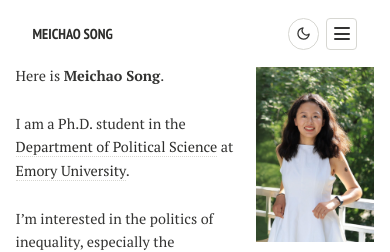
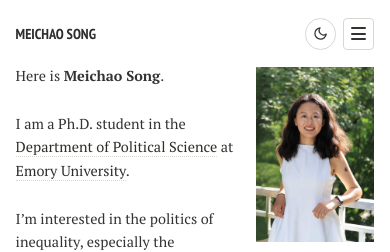
Before and after one commit to MeichaoPoliSci/MeichaoCV202606, a Jekyll site: the page built from index.md, in a window 390 px wide. Shown: the top 252 px of the page. Built offline with Jekyll 4.4.1, drawn with Linux system fonts in a browser that asks for light colours; nearby versions of some CDN libraries; comment, search, counter and statistics services are not loaded; a style sheet for code colours, icons or effects is not loaded.

Commit message:
Align mobile header with content

```diff
--- a/_includes/head.html
+++ b/_includes/head.html
@@ -58,8 +58,8 @@
 <link rel="stylesheet" href="https://cdnjs.cloudflare.com/ajax/libs/academicons/1.8.6/css/academicons.min.css" integrity="sha256-uFVgMKfistnJAfoCUQigIl+JfUaP47GrRKjf6CTPVmw=" crossorigin="anonymous" />
 
 <!-- For all browsers -->
-<link rel="stylesheet" href="{{ "/assets/css/main.css" | relative_url }}?v=20260617-footer-theme">
-<link rel="stylesheet" href="{{ "/assets/css/theme-toggle.css" | relative_url }}?v=20260617-footer-theme">
+<link rel="stylesheet" href="{{ "/assets/css/main.css" | relative_url }}?v=20260617-mobile-align">
+<link rel="stylesheet" href="{{ "/assets/css/theme-toggle.css" | relative_url }}?v=20260617-mobile-align">
 
 <!--[if (lt IE 9) & (!IEMobile)]>
 <link rel="stylesheet" href="{{ "/assets/css/ie.css" | relative_url }}">
--- a/assets/css/theme-toggle.css
+++ b/assets/css/theme-toggle.css
@@ -238,6 +238,9 @@ html[data-theme="dark"] .footer-wrap {
     grid-template-columns: minmax(0, 1fr) auto;
     align-items: center;
     column-gap: 0.75rem;
+    width: 92%;
+    margin-left: 4%;
+    margin-right: 4%;
     min-height: 2.2rem;
     padding-right: 0;
   }
@@ -318,6 +321,9 @@ html[data-theme="dark"] .footer-wrap {
     align-items: stretch;
     flex-direction: column;
     gap: 0.75rem;
+    width: 92%;
+    margin-left: 4%;
+    margin-right: 4%;
     margin-top: 0.6rem;
   }
 
```
